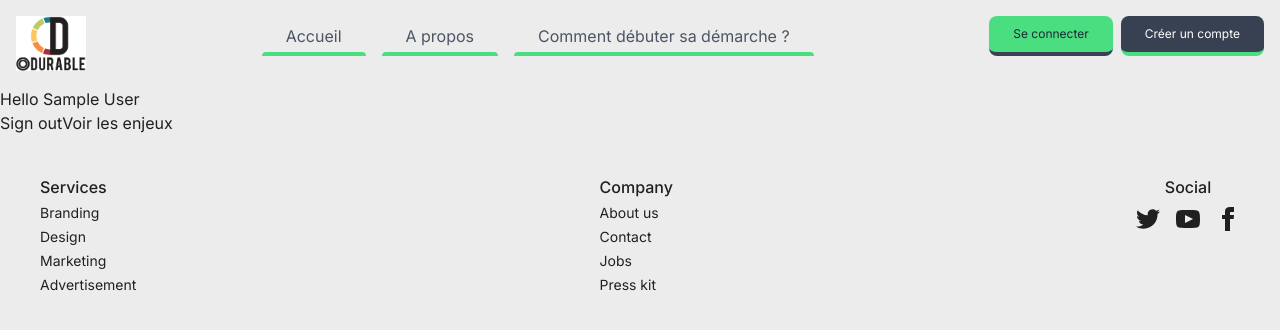
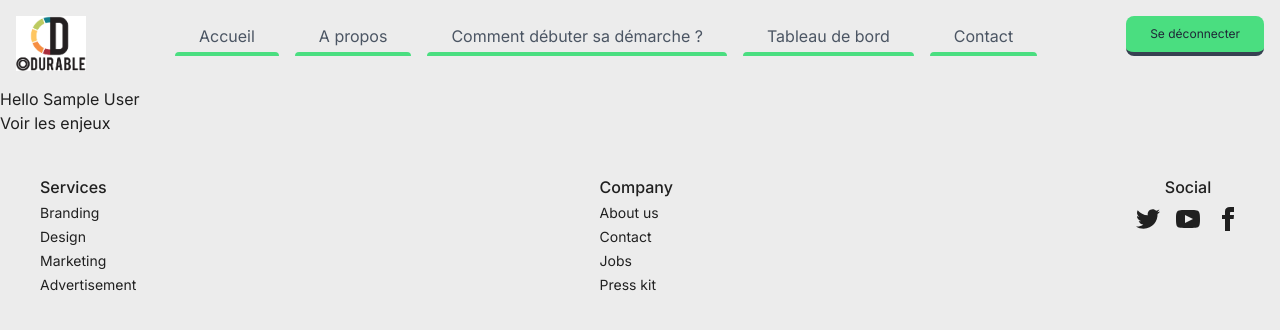
Before and after one commit to ThomasBiget/csr_strategy, a Next.js app: page /dashboard in a window 1280 px wide. Shown: the top 330 px of the page. Built offline with nearby package versions, Linux system fonts and the light colour scheme; no server answers; sample sign-in values are in the browser's storage.

Commit message:
conditional display navbar

```diff
--- /dev/null
+++ b/src/app/connexion/page.tsx
@@ -0,0 +1,14 @@
+"use client"
+import { useRouter } from 'next/navigation';
+
+export default function Connexion() {
+    const router = useRouter()
+    setTimeout(() => {
+        router.push('/dashboard');
+    }, 2000)
+  return (
+    <div>
+    <p>Connexion réussie</p>
+    </div>
+  )
+}
--- a/src/app/dashboard/enjeux/page.tsx
+++ b/src/app/dashboard/enjeux/page.tsx
@@ -1,11 +1,8 @@
-import Header from '../../../components/header'
-import Footer from '../../../components/footer'
 import { Trash2, PenSquare } from 'lucide-react'
 
 export default function Enjeux() {
   return (
     <div>
-    <Header />
     <div className="relative overflow-x-auto">
         <table className="w-full text-sm text-left text-gray-500 dark:text-gray-400">
             <thead className="text-xs text-gray-700 uppercase bg-gray-50 dark:bg-gray-700 dark:text-gray-400">
@@ -56,7 +53,6 @@ export default function Enjeux() {
             </tbody>
         </table>
     </div>
-    <Footer />
     </div>
   )
 }
--- a/src/app/dashboard/page.tsx
+++ b/src/app/dashboard/page.tsx
@@ -1,21 +1,23 @@
-"use client"
-import Header from '../../components/header'
-import Footer from '../../components/footer'
 import Link  from 'next/link'
-import { signOut } from 'next-auth/react'
 import { getAuthSession } from '@/lib/nextauth'
 
 
 export default async function Dashboard() {
 const session = await getAuthSession();
-console.log(session)
+
+if (!session?.user) {
   return (
     <div>
-    <Header />
-    <div>Hello {session?.user?.name}</div>
-    <button onClick={() => signOut()}>Sign out</button>
-    <Link href='/dashboard/enjeux'>Voir les enjeux</Link>
-    <Footer />
+    <div>Vous n&apos;êtes pas connecté</div>
+    <Link href='/login'>Se connecter</Link>
     </div>
   )
 }
+else {
+  return (
+    <div><div>Hello {session?.user?.name}</div>
+    <Link href='/dashboard/enjeux'>Voir les enjeux</Link>
+    </div>
+   )
+}
+}
--- a/src/app/layout.tsx
+++ b/src/app/layout.tsx
@@ -1,5 +1,7 @@
 import type { Metadata } from 'next'
 import { Inter } from 'next/font/google'
+import Header from '@/components/header'
+import Footer from '@/components/footer'
 import './globals.css'
 
 const inter = Inter({ subsets: ['latin'] })
@@ -16,7 +18,13 @@ export default function RootLayout({
 }) {
   return (
     <html lang="en">
-      <body className={inter.className}>{children}</body>
+
+      <body className={inter.className}>
+      <Header />
+        {children}
+      <Footer />
+      </body>
+
     </html>
   )
 }
--- a/src/app/login/page.tsx
+++ b/src/app/login/page.tsx
@@ -3,8 +3,6 @@ import { useEffect, useState } from 'react';
 import { useForm, SubmitHandler } from 'react-hook-form';
 import { useRouter } from 'next/navigation';
 import { Eye, EyeOff } from 'lucide-react';
-import Header from '../../components/header'
-import Footer from '../../components/footer'
 import { signIn } from 'next-auth/react';
 
 // typage des éléments envoyés en post à l'API
@@ -50,7 +48,8 @@ function Login() {
     if (signInData?.error) {
       console.log(signInData.error);
     } else {
-      router.push('/dashboard');
+      router.refresh();
+      router.push('/connexion');
     }
     console.log(signInData);
   };
@@ -58,7 +57,6 @@ function Login() {
 
   return (
   <div>
-  <Header />
         <div className="flex flex-col items-center justify-between mb-48 mt-6">
           <h1 className="text-2xl font-bold lg:pt-0 text-center my-4 text-green-400">Se connecter</h1>
           <form onSubmit={handleSubmit(onSubmit)} className="w-full max-w-lg">
@@ -98,7 +96,6 @@ function Login() {
             </div>
           </form>
         </div>
-        <Footer />
         </div>
   );
 }
--- a/src/app/page.tsx
+++ b/src/app/page.tsx
@@ -1,21 +1,16 @@
-import Header from '../components/header'
-import Footer from '../components/footer'
 import prisma from '../lib/client'
 
 export default async function Home() {
   const users = await prisma.user.findMany();
-  console.log(users);
 
   return (
     <div>
-    <Header />
     <div>Hello world</div>
     <div>{users.map((user) => {
       return (
         <div key={user.id}>{user.email}</div>
       )
     } )}</div>
-    <Footer />
     </div>
   )
 }
--- a/src/app/register/page.tsx
+++ b/src/app/register/page.tsx
@@ -81,7 +81,6 @@ function Register() {
 
   return (
   <div>
-  <Header />
         <div className="flex flex-col items-center justify-between mb-3 mt-6">
           <h1 className="text-2xl font-bold lg:pt-0 text-center my-4 text-green-400">S&apos;inscrire</h1>
           <form onSubmit={handleSubmit(onSubmit)} className="w-full max-w-lg">
@@ -161,7 +160,6 @@ function Register() {
             </div>
           </form>
         </div>
-        <Footer />
         </div>
   );
 }
--- a/src/components/header.tsx
+++ b/src/components/header.tsx
@@ -1,8 +1,11 @@
 import Link from 'next/link';
+import { getAuthSession } from '@/lib/nextauth'
+import SignOutButton from '@/components/signOutButton'
 import Image from 'next/image'
 import Logo from '../../public/logo_rse.png'
 
-export default function header() {
+export default async function header() {
+    const session = await getAuthSession();
     return (
         <header className="flex justify-between p-4">
             <div><Link href="/"><Image
@@ -16,10 +19,16 @@ export default function header() {
                     <li className='smky-btn3 relative hover:text-gray-700 py-2 px-6 after:absolute after:h-1 after:hover:h-[100%] transition-all duration-500 hover:transition-all hover:duration-500 after:transition-all after:duration-500 after:hover:transition-all after:hover:duration-500 overflow-hidden z-20 after:z-[-20] after:bg-green-400 after:rounded-t-md after:w-full after:bottom-0 after:left-0 text-gray-600'><Link href="/">Accueil</Link></li>
                     <li className='smky-btn3 relative hover:text-gray-700 py-2 px-6 after:absolute after:h-1 after:hover:h-[100%] transition-all duration-500 hover:transition-all hover:duration-500 after:transition-all after:duration-500 after:hover:transition-all after:hover:duration-500 overflow-hidden z-20 after:z-[-20] after:bg-green-400 after:rounded-t-md after:w-full after:bottom-0 after:left-0 text-gray-600'><Link href="/about">A propos</Link></li>
                     <li className='smky-btn3 relative hover:text-gray-700 py-2 px-6 after:absolute after:h-1 after:hover:h-[100%] transition-all duration-500 hover:transition-all hover:duration-500 after:transition-all after:duration-500 after:hover:transition-all after:hover:duration-500 overflow-hidden z-20 after:z-[-20] after:bg-green-400 after:rounded-t-md after:w-full after:bottom-0 after:left-0 text-gray-600'><Link href="/howtostart">Comment débuter sa démarche ?</Link></li>
-                </ul>
+                    {!session?.user ? '' :
+                    <li className='smky-btn3 relative hover:text-gray-700 py-2 px-6 after:absolute after:h-1 after:hover:h-[100%] transition-all duration-500 hover:transition-all hover:duration-500 after:transition-all after:duration-500 after:hover:transition-all after:hover:duration-500 overflow-hidden z-20 after:z-[-20] after:bg-green-400 after:rounded-t-md after:w-full after:bottom-0 after:left-0 text-gray-600'><Link href="/dashboard">Tableau de bord</Link></li>
+                    }
+                    <li className='smky-btn3 relative hover:text-gray-700 py-2 px-6 after:absolute after:h-1 after:hover:h-[100%] transition-all duration-500 hover:transition-all hover:duration-500 after:transition-all after:duration-500 after:hover:transition-all after:hover:duration-500 overflow-hidden z-20 after:z-[-20] after:bg-green-400 after:rounded-t-md after:w-full after:bottom-0 after:left-0 text-gray-600'><Link href="/contact">Contact</Link></li>
+                    </ul>
             </nav>
             <div className="flex gap-2">
-            <Link href="/login"><button className="cursor-pointer h-10 text-xs transition-all
+            {!session?.user ?
+
+            <div className='flex gap-2'><Link href="/login"><button className="cursor-pointer h-10 text-xs transition-all
                     bg-green-400 text-gray-800 px-6 py-2 rounded-lg
                     border-gray-700
                     border-b-[4px] hover:brightness-110 hover:-translate-y-[1px] hover:border-b-[6px]
@@ -30,7 +39,11 @@ export default function header() {
                     border-green-400
                     border-b-[4px] hover:brightness-110 hover:-translate-y-[1px] hover:border-b-[6px]
                     active:border-b-[2px] active:brightness-90 active:translate-y-[2px] hover:shadow-xl hover:shadow-green-300 shadow-green-300 active:shadow-none">Créer un compte
-                </button></Link>
+                </button></Link></div>
+
+                :
+
+               <SignOutButton />}
             </div>
         </header>
     )
--- /dev/null
+++ b/src/components/signOutButton.tsx
@@ -0,0 +1,19 @@
+"use client"
+import { signOut } from 'next-auth/react'
+
+
+export default function signOutButton() {
+
+ const handleClick = async () => {
+    await signOut();
+    }
+    return (
+<button onClick={handleClick} className="cursor-pointer h-10 text-xs transition-all
+                 bg-green-400 text-gray-800 px-6 py-2 rounded-lg
+                 border-gray-700
+                 border-b-[4px] hover:brightness-110 hover:-translate-y-[1px] hover:border-b-[6px]
+                 active:border-b-[2px] active:brightness-90 active:translate-y-[2px] hover:shadow-xl hover:shadow-gray-400 shadow-gray-400 active:shadow-none">Se déconnecter
+                 </button>
+
+)
+}
```
